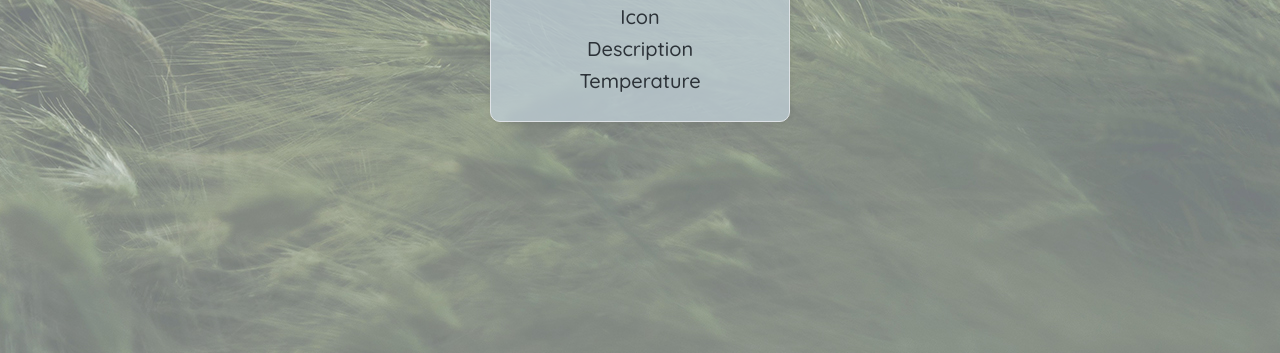
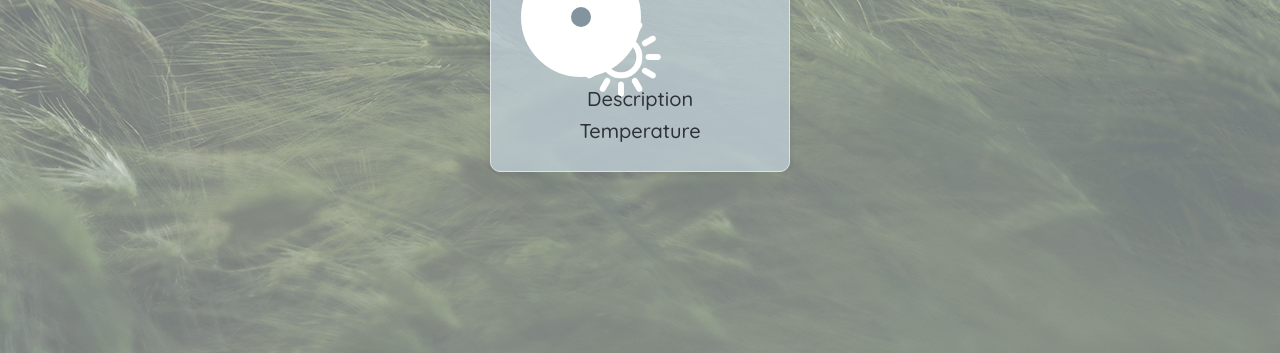
Before and after one commit to waniaris/Weather-Dashboard, a plain HTML site: page index.htm in a window 1280 px wide. Shown: the part 447-800 px from the top of the page. Drawn offline with nearby package versions, Linux system fonts and the light colour scheme; files that its build step writes are made by us from their sources.

Commit message:
Weather icon and icon box div in html

```diff
--- a/assets/css/style.css
+++ b/assets/css/style.css
@@ -4,7 +4,6 @@
 body {
     font-family: 'Quicksand', sans-serif !important;
     background-color: #b3c7d8 !important;
-
     margin: 0;
     padding: 0;
     display: flex;
@@ -33,8 +32,22 @@ body {
 }
 
 .border-primary{
+
+    border-radius: 60px;
+}
+
+.icon{
+    height: 80px;
+}
+
+.icon-box{
+    padding: 10px;
+    margin: 10px;
+    width: 110px;
+    height: 110px;
     border-width: 50px !important;
-    border-color: #34442d !important;
+    border-color: #ffffff !important;
+    background-color: #82949e;
 }
 
 h1{
--- a/index.htm
+++ b/index.htm
@@ -22,7 +22,9 @@
         <div id="weatherResult" class="weather-result">
             <h2 id="locationResult">Location</h2>
             <h5 id="timeResult">Current Time</h5>
-            <h5 id="iconResult">Icon</h5>
+            <div class="icon-box border rounded-circle">
+                <img class="icon" src="assets/images/Icons/01d.png" alt="icon">
+            </div>
             <h5 id="descriptionResult">Description</h5>
             <h5 id="temperatureResult">Temperature</h5>
         </div>
```
